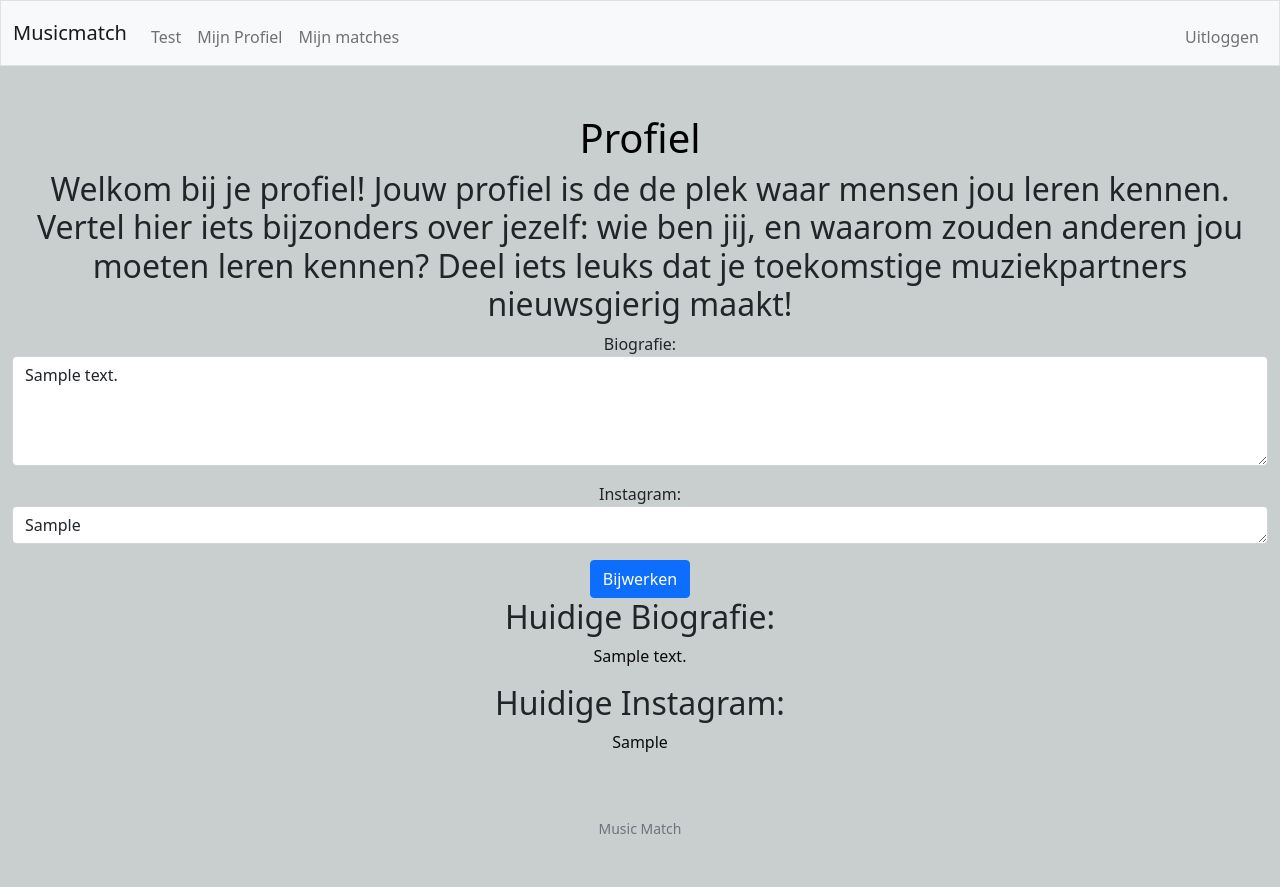
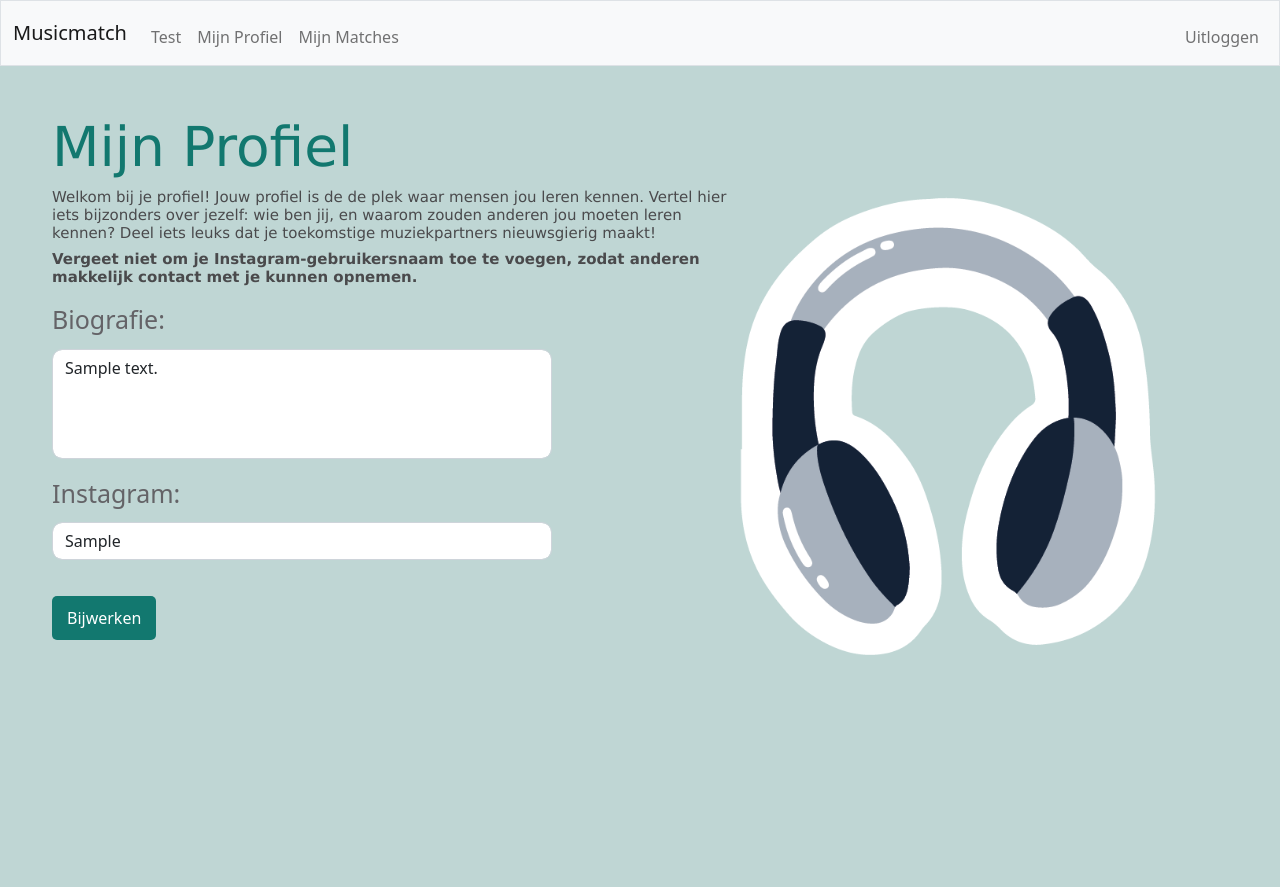
Before and after one commit to sophiekaandorp/Programmeerproject, a Flask app: page /profile/me in a window 1280 px wide. After the commit the page ends 655 px from the top, so only its background shows below. Run offline with Flask 3, Linux system fonts and the light colour scheme; the visitor is signed in with stand-in values (Sample User, id 1); tables that the repository leaves empty hold one stand-in row (values such as "Sample post").

Commit message:
css toegevoegd

```diff
--- a/app.py
+++ b/app.py
@@ -54,7 +54,9 @@ def login():
         user = User.query.filter_by(username=username).first()
 
         if not user or not check_password_hash(user.hash, password):
-            return render_template("error.html", message="Onjuiste gebruikersnaam of wachtwoord, probeer het opnieuw.")
+            flash("Onjuiste gebruikersnaam of wachtwoord, probeer het opnieuw.")
+            return redirect(url_for('login'))
+            #return render_template("error.html", message="Onjuiste gebruikersnaam of wachtwoord, probeer het opnieuw.")
 
         session["user_id"] = user.id
 
@@ -78,11 +80,15 @@ def register():
         if not password or not confirmation:
             return render_template("error.html", message="Vul een wachtwoord in.")
         if password != confirmation:
-            return render_template("error.html", message="Wachtwoorden komen niet overeen.")
+            flash("Wachtwoorden komen niet overeen.")
+            return redirect(url_for('register'))
+            #return render_template("error.html", message="Wachtwoorden komen niet overeen.")
 
         # check of username al bestaat
         if User.query.filter_by(username=username).first():
-            return render_template("error.html", message="Gebruikersnaam is al in gebruik.")
+            flash("Gebruikersnaam is al in gebruik.")
+            return redirect(url_for('register'))
+            #return render_template("error.html", message="Gebruikersnaam is al in gebruik.")
 
         # use generate_password_hash to store hash of the password in db
         hash = generate_password_hash(password)
@@ -141,7 +147,10 @@ def question(question_id):
 
         # als er geen antwoord is geselecteerd door user
         if answer_id is None:
-            return render_template("error.html", message="Geen antwoord geselecteerd.")
+            flash("Fout! Vul een antwoord in!")
+
+            return redirect(url_for("question", question_id=question_id))
+
 
         # we zoeken op of de gebruiker al eerder deze vraag heeft beantwoord
         old_answer = UserAnswer.query.filter_by(user_id=user_id, question_id=question_id).first()
@@ -243,10 +252,10 @@ def matches():
 
     # https://stackoverflow.com/questions/10695139/sort-a-list-of-tuples-by-2nd-item-integer-value
     # we sorteren de matches op percentage (element 1)
-    matches = sorted(matches, key=lambda x: x[1])
+    matches = sorted(matches, key=lambda x: x[1], reverse=True)
 
     # we selecteren de beste 3 matches
-    top_matches = matches[-3:]
+    top_matches = matches[:3]
 
     """Voeg hier nog extra restricties toe voor bijv nul macthes, of meerder met zelfde percentage!!1"""
 
@@ -307,7 +316,6 @@ def rank():
         # hier gaan we de ranks aan toevoegen
         ranks = []
 
-        # NOG IN 1 FOR LOOP ZETTEM
         rank_1 = request.form.get("rank1")
         rank_2 = request.form.get("rank2")
         rank_3 = request.form.get("rank3")
@@ -331,7 +339,7 @@ def rank():
 
         # we checken of er geen rankings dubbel zijn ingevoerd en of er uberhaupt iets is ingevuld
         # https://stackoverflow.com/questions/12282232/how-do-i-count-occurrence-of-unique-values-inside-a-list
-        if len(ranks) != len(set(ranks)) or len(ranks)==0:
+        if len(ranks) != len(set(ranks)) or len(ranks)!=5:
             flash("Fout: Zorg ervoor dat elke nummer een unieke rang heeft!")
 
             # https://stackoverflow.com/questions/14343812/redirecting-to-url-in-flask
--- a/static/styles.css
+++ b/static/styles.css
@@ -1,9 +1,263 @@
 body {
-    background-color: rgb(201, 207, 207);
+    background-color: rgb(191,214,212);
   }
-  h1 {
-    color: rgb(0, 0, 1);
-  }
-  p {
+
+.matches-text{
+    margin-left: 40px;
+    font-family: 'verdana';
+    color: rgb(18,120,111);
+    font-size: 55px;
+    text-align: center;
+}
+
+h1 {
+    margin-left: 40px;
+    font-family: 'verdana';
+    color: rgb(18,120,111);
+    font-size: 55px;
+    text-align: left;
+}
+
+h2 {
+    margin-left: 40px;
+    font-family: 'verdana';
+    color: rgb(74, 74, 76);
+    font-size: 25px;
+    text-align: left;
+    margin-bottom: 30px;
+}
+
+h3 {
+    margin-left: 40px;
+    font-family: 'verdana';
+    color: rgb(18,120,111);
+    font-size: 30px;
+    text-align: left;
+}
+
+h4 {
+    margin-left: 40px;
+    font-family: 'verdana';
+    color: rgb(120, 120, 123);
+    font-size: 20px;
+    text-align: left;
+    margin-bottom: 50px;
+}
+
+h5 {
+    margin-top: 40px;
+    margin-left: 40px;
+    font-family: 'verdana';
+    color: rgb(74, 74, 76);
+    font-size: 25px;
+    text-align: center;
+}
+
+h6 {
+    margin-left: 40px;
+    font-family: 'verdana';
+    color: rgb(74, 74, 76);
+    font-size: 15px;
+    text-align: left;
+}
+
+p {
+    margin-left: 40px;
     color: rgb(10, 10, 10);
-  }
+    text-align: left;
+    font-size: 25px;
+}
+
+
+/* Tekst links boven */
+form {
+    text-align: left;
+    margin-left: 40px;
+    margin-top: 15px
+}
+
+
+/* stijl invulvakjes */
+.form-control:hover {
+    border-color: rgb(18, 120, 111);
+}
+
+.form-control:focus {
+    border-color: rgb(18, 120, 111);
+    box-shadow: 0 0 5px rgb(25, 158, 147);
+}
+
+.textarea {
+    width: 500px;
+    border-radius: 10px;
+    resize: none;
+}
+
+.textarea:focus {
+    border-color: rgb(18,120,111);
+    box-shadow: 0 0 5px rgb(25, 158, 147);
+}
+
+
+/* boven invulvakjes/opties */
+label {
+    margin-bottom: 10px;
+    display: inline-block;
+    font-size: 25px;
+    color: rgb(100, 99, 103);
+}
+
+
+/* stijl van antwoord opties */
+input[type="radio"] {
+    margin-right: 10px;
+    accent-color: rgb(0, 0, 0)
+}
+
+
+/* stijl van rank opties */
+select {
+    background-color: rgb(198, 198, 198);
+    color: rgb(83, 83, 83);
+    border: 1px solid rgb(89, 91, 91);
+    padding: 7px;
+}
+
+select option {
+    background-color: rgb(197, 197, 197);
+    color: rgb(83, 83, 83);
+}
+
+
+/* stijl van plaatjes */
+.mensen {
+    max-width: 40%;
+    height: auto;
+    display: block;
+    margin: 0 auto;
+    float: right;
+    margin-right:10px;
+    margin-top:0px;
+}
+
+.cirkel {
+    max-width: 35%;
+    height: auto;
+    display: block;
+    margin: 0 auto;
+    float: right;
+    margin-right:100px;
+}
+
+
+/* containers */
+.login-container {
+    max-width: 550px;
+    margin: auto;
+    padding: 40px;
+    background-color: rgb(250, 250, 250);
+    box-shadow: 0 4px 6px rgb(151, 151, 151);
+}
+
+.register-container {
+    max-width: 550px;
+    margin: auto;
+    padding: 40px;
+    background-color: rgb(250, 250, 250);
+    box-shadow: 0 4px 6px rgb(151, 151, 151);
+}
+
+.matches-container {
+    display: flex;
+    justify-content: center;
+    gap: 40px;
+    margin-top: 40px;
+}
+
+.profile-container {
+    max-width: 800px;
+    margin: auto;
+    padding: 40px;
+    background-color: rgb(250, 250, 250);
+    box-shadow: 0 4px 6px rgb(151, 151, 151);
+}
+
+
+/* stijl van Mijn Matches */
+.match-card {
+    background-color: rgb(250, 250, 250);
+    border-radius: 10px;
+    padding: 15px;
+    text-align: center;
+    width: 250px;
+    box-shadow: 0 2px 4px rgba(0, 0, 0, 0.2);
+}
+
+.match-card:hover {
+    box-shadow: 0 4px 8px rgba(0, 0, 0, 0.3);
+    transform: translateY(-10px);
+}
+
+.match-card h2 {
+    text-align: center;
+    margin: 20px;
+}
+
+.match-card p {
+    font-size: 1.1em;
+    color: #666;
+    margin: 20px;
+    text-align: center;
+}
+
+
+/* knoppen */
+.btn-primary {
+    background-color: rgb(18, 120, 111);
+    padding: 10px;
+    color: white;
+    text-align: center;
+    border: none;
+    cursor: pointer;
+    font-size: 16px;
+}
+
+.btn-primary:hover {
+    background-color: rgb(30, 161, 150);
+}
+
+.btn-left {
+    display: block;
+    margin: 0;
+    margin-left: 40px;
+    text-align: center;
+    max-width: 150px;
+    margin-bottom: 30px;
+}
+
+.btn-center {
+    display: block;
+    width: 100%;
+    text-align: center;
+    margin: 15px 0;
+}
+
+.btn-center-small {
+    display: block;
+    text-align: center;
+    margin: 15px auto;
+    max-width: 150px;
+}
+
+button {
+    margin-top: 20px;
+    padding: 10px 15px;
+    background-color: rgb(18, 120, 111);
+    color: white;
+    border: none;
+    border-radius: 5px;
+}
+
+button:hover {
+    background-color: rgb(30, 161, 150);
+}
--- a/templates/layout.html
+++ b/templates/layout.html
@@ -33,7 +33,7 @@
                         <ul class="navbar-nav me-auto mt-2">
                             <li class="nav-item"><a class="nav-link" href="/question/1">Test</a></li>
                             <li class="nav-item"><a class="nav-link" href="/profile/me">Mijn Profiel</a></li>
-                            <li class="nav-item"><a class="nav-link" href="/matches">Mijn matches</a></li>
+                            <li class="nav-item"><a class="nav-link" href="/matches">Mijn Matches</a></li>
                         </ul>
                         <ul class="navbar-nav ms-auto mt-2">
                             <li class="nav-item"><a class="nav-link" href="/logout">Uitloggen</a></li>
@@ -61,9 +61,6 @@
             {% block main %}{% endblock %}
         </main>
 
-        <footer class="mb-5 small text-center text-muted">
-            Music Match
-        </footer>
 
     </body>
 
--- a/templates/my_profile.html
+++ b/templates/my_profile.html
@@ -5,29 +5,27 @@
 {% endblock %}
 
 {% block main %}
-    <h1>Profiel</h1>
-    <h2>Welkom bij je profiel! Jouw profiel is de de plek waar mensen jou leren kennen. Vertel hier iets bijzonders over jezelf:
+    <h1>Mijn Profiel</h1>
+    <img src="/static/images/koptelefoon.png" alt="cirkel", class="cirkel">
+    <h6>Welkom bij je profiel! Jouw profiel is de de plek waar mensen jou leren kennen. Vertel hier iets bijzonders over jezelf:
         wie ben jij, en waarom zouden anderen jou moeten leren kennen? Deel iets leuks dat je toekomstige muziekpartners
         nieuwsgierig maakt!
-    </h2>
+    </h6>
+    <h6>
+        <strong>Vergeet niet om je Instagram-gebruikersnaam toe te voegen, zodat anderen makkelijk contact met je kunnen opnemen.</strong>
+    </h6>
     <form action="/profile/me" method="post">
         <div class="mb-3">
             <label for="bio">Biografie:</label>
-            <textarea id="bio" name="bio" class="form-control" rows="4">{{ profile.bio }}</textarea>
+            <textarea id="bio" name="bio" class="form-control textarea" rows="4" placeholder="Vertel iets over jezelf...">{{ profile.bio }}</textarea>
         </div>
+
         <div class="mb-3">
             <label for="instagram">Instagram:</label>
-            <textarea id="instagram" name="instagram" class="form-control" rows="1">{{ profile.instagram }}</textarea>
+            <textarea id="instagram" name="instagram" class="form-control textarea" rows="1" placeholder="Voer je Instagram-gebruikersnaam in...">{{ profile.instagram }}</textarea>
         </div>
-        <button type="submit" class="btn btn-primary">Bijwerken</button>
+
+        <button type="submit">Bijwerken</button>
     </form>
 
-    {% if profile %}
-        <h2>Huidige Biografie:</h2>
-        <p>{{ profile.bio }}</p>
-        <h2>Huidige Instagram:</h2>
-        <p>{{ profile.instagram }}</p>
-    {% else %}
-        <p>Je hebt nog geen biografie ingesteld.</p>
-    {% endif %}
 {% endblock %}
--- a/templates/questions.html
+++ b/templates/questions.html
@@ -5,7 +5,8 @@
 {% endblock %}
 
 {% block main %}
-    <h1>{{ question.question_text }}</h1>
+    <h3>{{ question.question_text }}</h3>
+    <img src="/static/images/cirkel.png" class="cirkel">
     <form action="" method="post">
         {% for answer in question.answers %}
             <input type="radio" name="answer_id" value="{{ answer.id }}">
```
Also changed, not shown: templates/index.html (+7 -5 lines), templates/login.html (+6 -3 lines), templates/matches.html (+11 -9 lines), templates/profile.html (+6 -3 lines), templates/rank_songs.html (+18 -17 lines), templates/register.html (+8 -6 lines), static/images/cirkel.png (added), static/images/koptelefoon.png (added), static/images/mensen.png (added), 2 other files.
